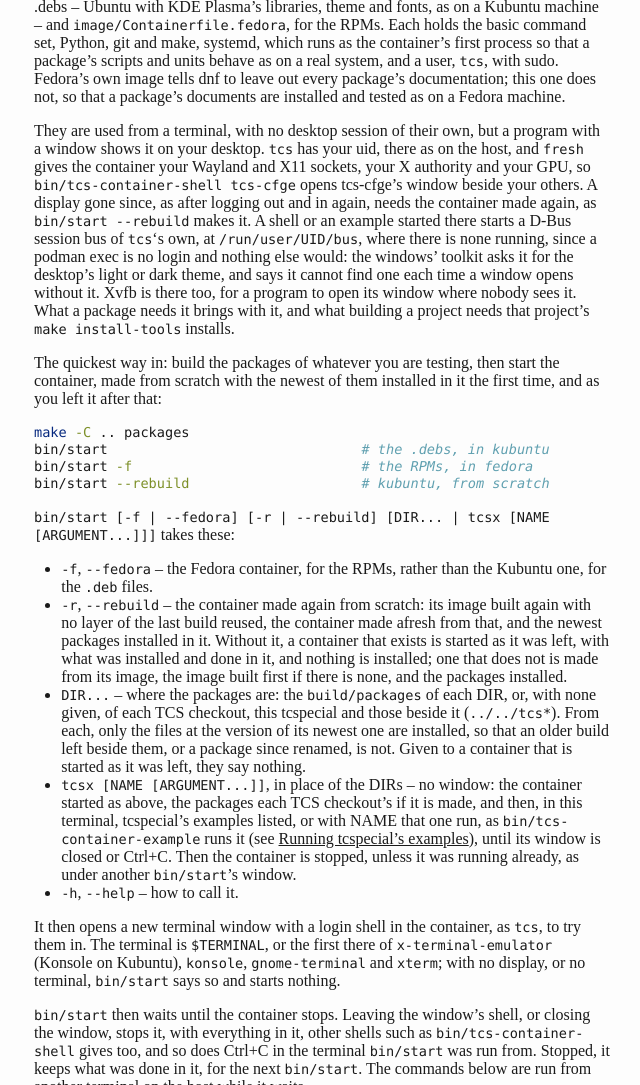
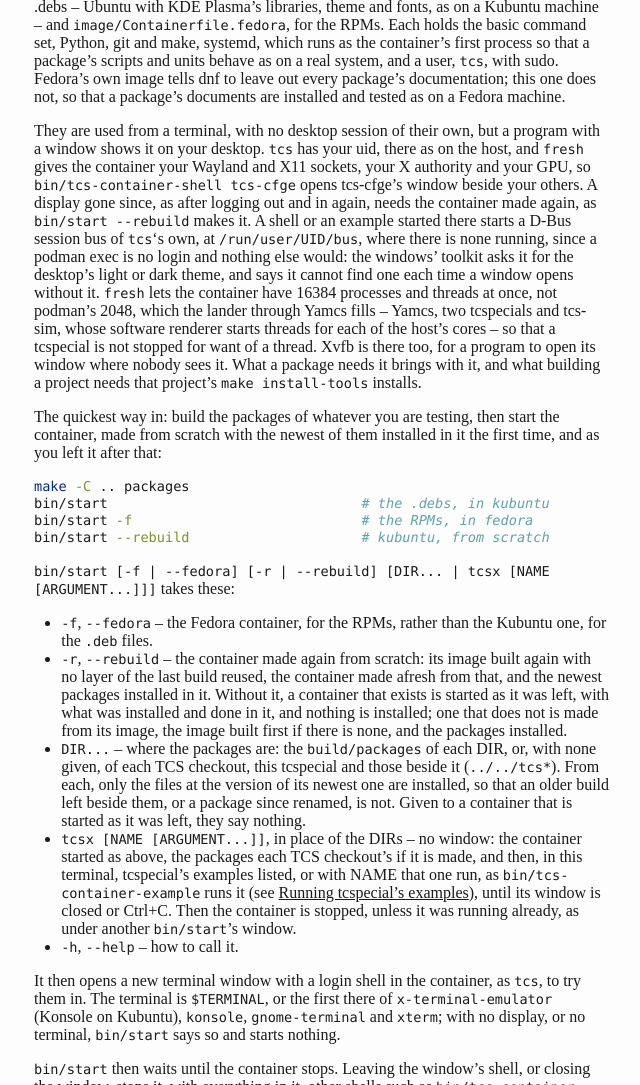
Before and after one commit to vomlehn/tcspecial, a plain HTML site: page container/index.html in a window 1280 px wide. Shown: the part 882-1967 px from the top of the page, without its empty margins (318-958 px from the left). Drawn offline with Linux system fonts and the light colour scheme.

Commit message:
Give the test container room for the lander's threads
The lander through Yamcs could not start in the container: a tcspecial
stopped at its first node, "no thread can be started for it: Resource
temporarily unavailable". What podman exec starts runs in systemd's
init.scope, which systemd held to 15% of the container's processes and
threads -- 307 of podman's 2048 -- and Yamcs's JVM, two tcspecials, the
relays and tcs-sim, whose software renderer starts threads for each of
the host's cores, need more at once.

- The Containerfiles set systemd's DefaultTasksMax to infinity, so that
  nothing in the container is held to less than the container.
- tcs-container makes the container with --pids-limit 16384, 8 times
  podman's default, and its shell lifts init.scope's limit on a
  container made from an image before this.

Run so, the lander through Yamcs connects both vehicles through the
relays, crashes and lands, and sends its rating down.

Co-Authored-By: Claude Opus 5.5 <noreply@anthropic.com>

```diff
--- a/container/index.html
+++ b/container/index.html
@@ -305,10 +305,14 @@ there starts a D-Bus session bus of <code>tcs</code>‘s own, at
 <code>/run/user/UID/bus</code>, where there is none running, since a
 podman exec is no login and nothing else would: the windows’ toolkit
 asks it for the desktop’s light or dark theme, and says it cannot find
-one each time a window opens without it. Xvfb is there too, for a
-program to open its window where nobody sees it. What a package needs it
-brings with it, and what building a project needs that project’s
-<code>make install-tools</code> installs.</p>
+one each time a window opens without it. <code>fresh</code> lets the
+container have 16384 processes and threads at once, not podman’s 2048,
+which the lander through Yamcs fills – Yamcs, two tcspecials and
+tcs-sim, whose software renderer starts threads for each of the host’s
+cores – so that a tcspecial is not stopped for want of a thread. Xvfb is
+there too, for a program to open its window where nobody sees it. What a
+package needs it brings with it, and what building a project needs that
+project’s <code>make install-tools</code> installs.</p>
 <p>The quickest way in: build the packages of whatever you are testing,
 then start the container, made from scratch with the newest of them
 installed in it the first time, and as you left it after that:</p>
```
Also changed, not shown: 4 other files.
